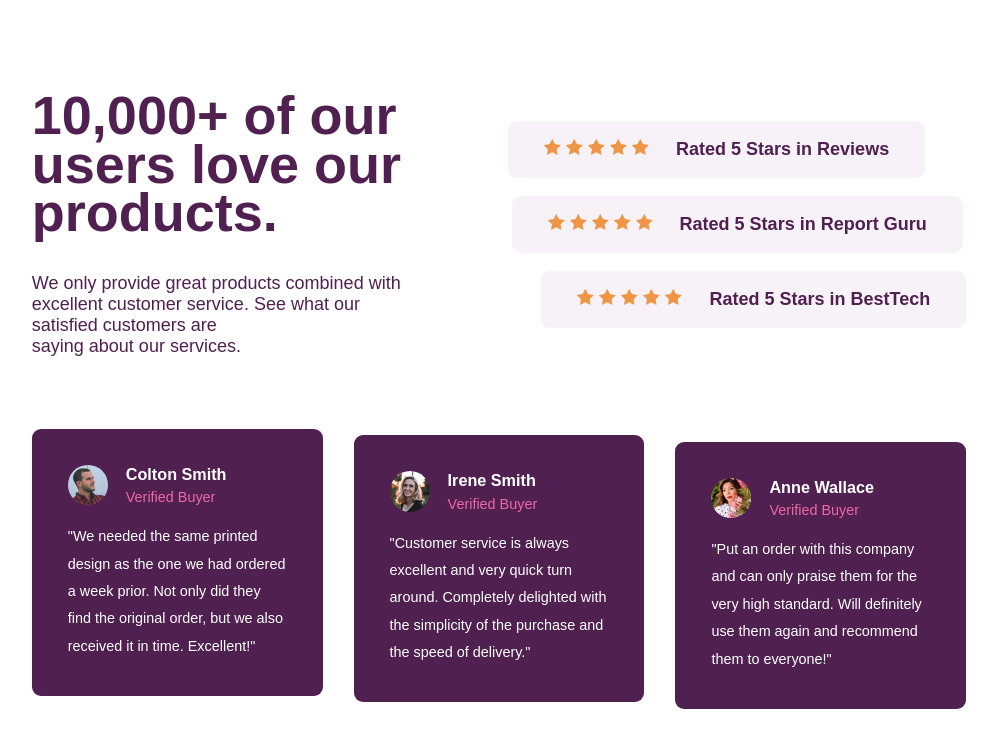
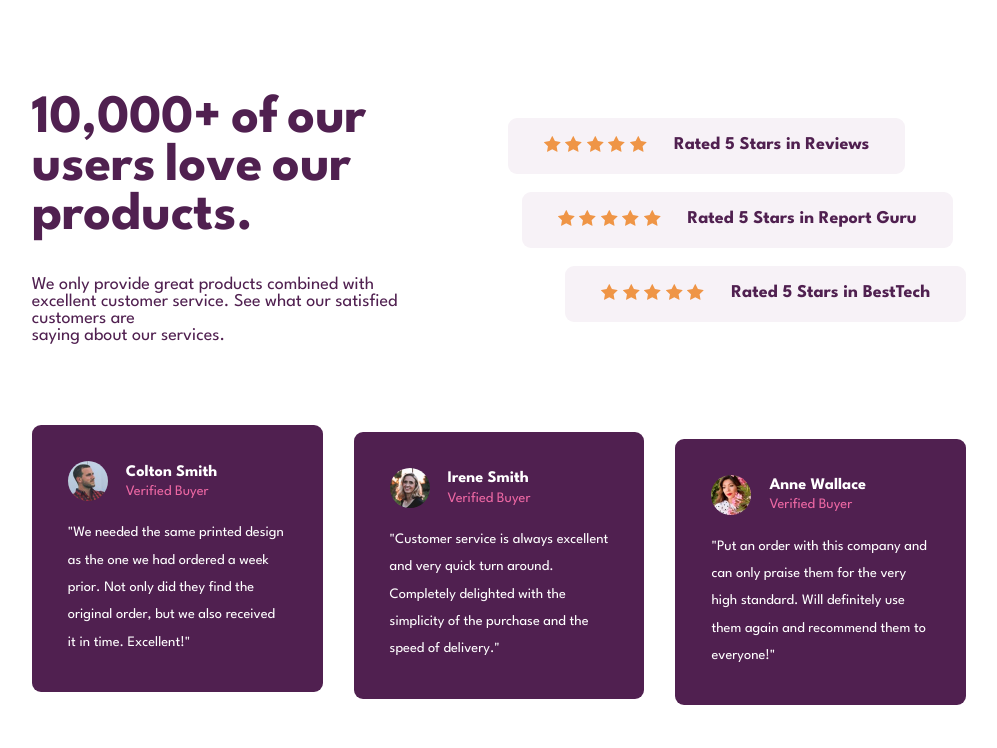
Before and after one commit to Sifanfiseha/social-proof-section, a plain HTML site: page index.html in a window 1280 px wide. Shown: the whole page, without its empty margins (141-1138 px from the left). Drawn offline with Linux system fonts and the light colour scheme.

Commit message:
fixde minor error

```diff
--- a/index.html
+++ b/index.html
@@ -10,7 +10,12 @@
       sizes="32x32"
       href="./images/favicon-32x32.png"
     />
-
+    <link rel="preconnect" href="https://fonts.googleapis.com" />
+    <link rel="preconnect" href="https://fonts.gstatic.com" crossorigin />
+    <link
+      href="https://fonts.googleapis.com/css2?family=League+Spartan:wght@100..900&display=swap"
+      rel="stylesheet"
+    />
     <link rel="stylesheet" href="./style.css" />
 
     <title>Frontend Mentor | Social proof section</title>
--- a/style.css
+++ b/style.css
@@ -21,20 +21,21 @@ html {
 main {
   display: flex;
   flex-direction: column;
-  gap: 4rem;
+  gap: 4.5rem;
 }
 body {
   display: flex;
   justify-content: center;
   align-items: center;
   min-height: 100vh;
-  font-family: sans-serif;
+  font-family: "League Spartan", serif;
 }
 h1 {
   font-size: 3rem;
   color: var(--Very-Dark-Magenta);
   font-weight: 700;
   line-height: 90%;
+  word-spacing: -5px;
 }
 .verified {
   color: var(--Soft-Pink);
@@ -56,7 +57,7 @@ h1 {
   flex-direction: column;
   gap: 2rem;
   color: var(--Very-Dark-Magenta);
-  padding-right: 4rem;
+  padding-right: 5rem;
 }
 .rates {
   align-self: center;
```
